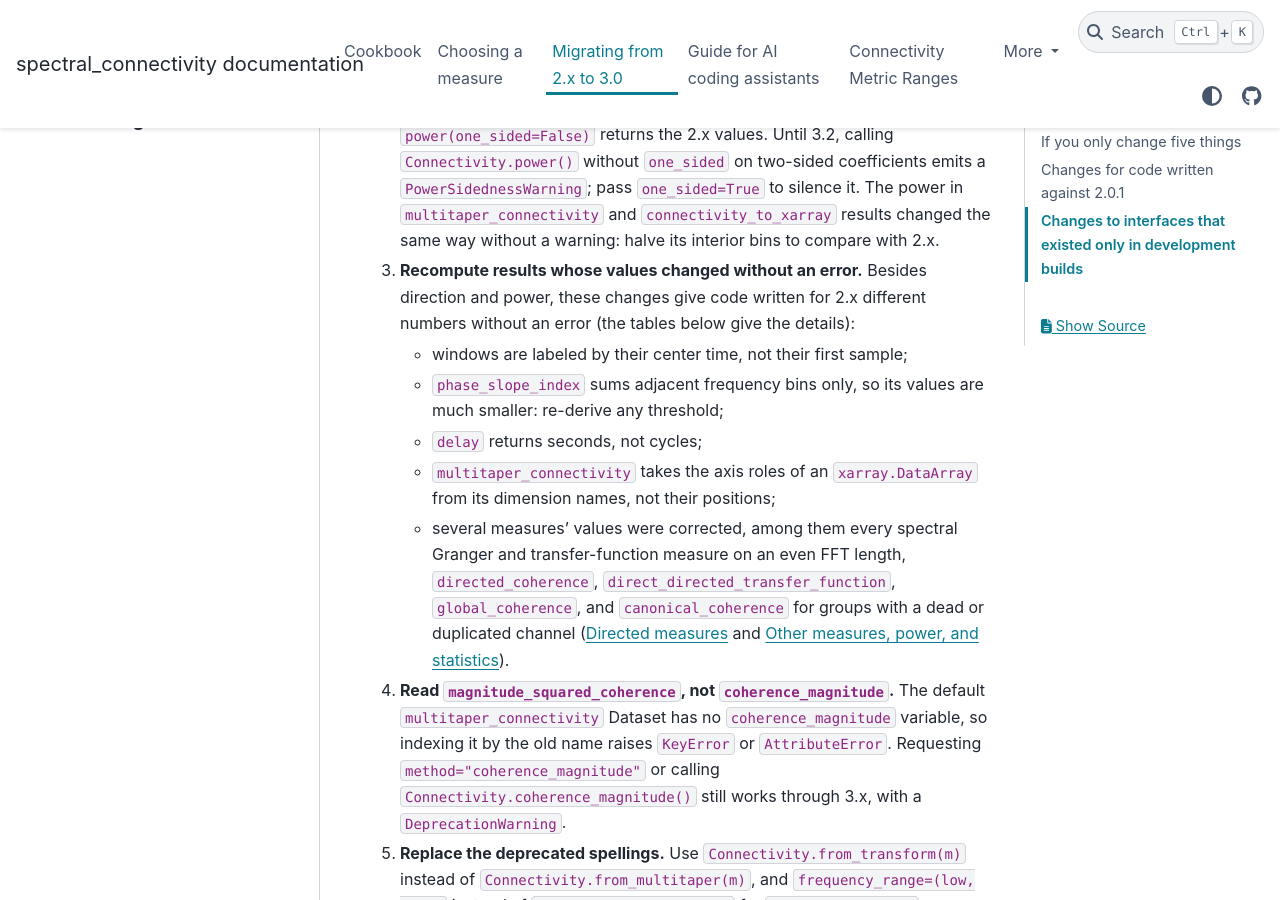
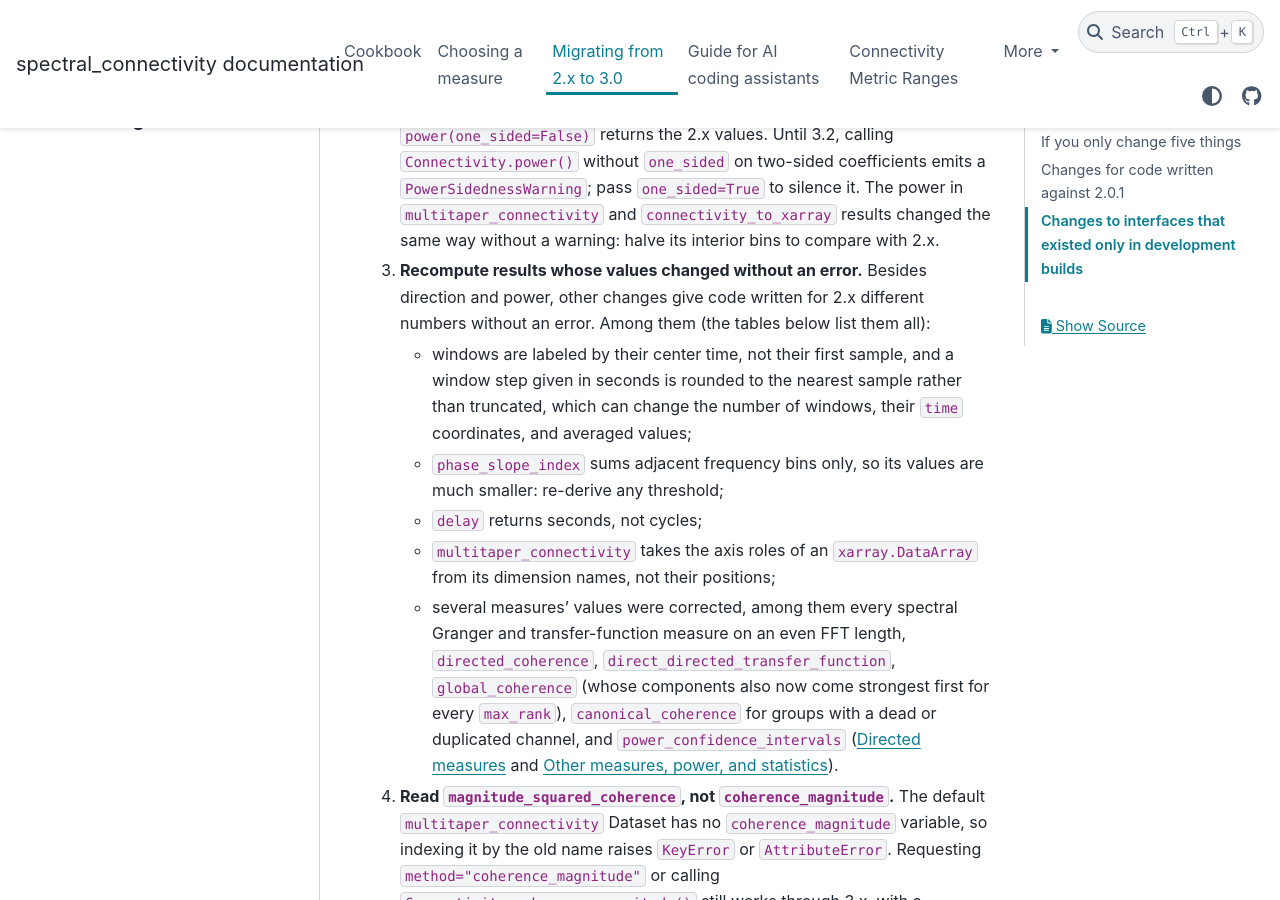
Before and after one commit to Eden-Kramer-Lab/spectral_connectivity, a Sphinx documentation site: the page built from docs/migration.md, in a window 1280 px wide and 900 px high, scrolled down 887 px. Built offline with Sphinx 7.4.7 and the PyData theme 0.15.4, drawn with Linux system fonts in a browser that asks for light colours; pages that are not in the unit, such as notebooks, are missing from menus; the version number could not be read and is left out.

Commit message:
Make migration item 3 a sample of the silent changes, not a full list
Item 3 read as complete, but it left out the rounding of window steps given in
seconds (which changes window counts, time coordinates, and averages), the
strongest-first order of global_coherence components for every max_rank, and
the corrected power_confidence_intervals. It now says "among them", points to
the tables for the full list, and names those three. The table rows are
unchanged (same 51 rows as master).

Co-Authored-By: Claude Opus 5.5 <noreply@anthropic.com>

```diff
--- a/docs/migration.md
+++ b/docs/migration.md
@@ -35,9 +35,12 @@ for 2.x has to change.
    `multitaper_connectivity` and `connectivity_to_xarray` results changed the
    same way without a warning: halve its interior bins to compare with 2.x.
 3. **Recompute results whose values changed without an error.** Besides
-   direction and power, these changes give code written for 2.x different
-   numbers without an error (the tables below give the details):
-   - windows are labeled by their center time, not their first sample;
+   direction and power, other changes give code written for 2.x different
+   numbers without an error. Among them (the tables below list them all):
+   - windows are labeled by their center time, not their first sample, and a
+     window step given in seconds is rounded to the nearest sample rather
+     than truncated, which can change the number of windows, their `time`
+     coordinates, and averaged values;
    - `phase_slope_index` sums adjacent frequency bins only, so its values are
      much smaller: re-derive any threshold;
    - `delay` returns seconds, not cycles;
@@ -45,9 +48,10 @@ for 2.x has to change.
      from its dimension names, not their positions;
    - several measures' values were corrected, among them every spectral
      Granger and transfer-function measure on an even FFT length,
-     `directed_coherence`,
-     `direct_directed_transfer_function`, `global_coherence`, and
-     `canonical_coherence` for groups with a dead or duplicated channel
+     `directed_coherence`, `direct_directed_transfer_function`,
+     `global_coherence` (whose components also now come strongest first for
+     every `max_rank`), `canonical_coherence` for groups with a dead or
+     duplicated channel, and `power_confidence_intervals`
      ([Directed measures](#directed-measures) and
      [Other measures, power, and statistics](#other-measures-power-and-statistics)).
 4. **Read `magnitude_squared_coherence`, not `coherence_magnitude`.** The
```
